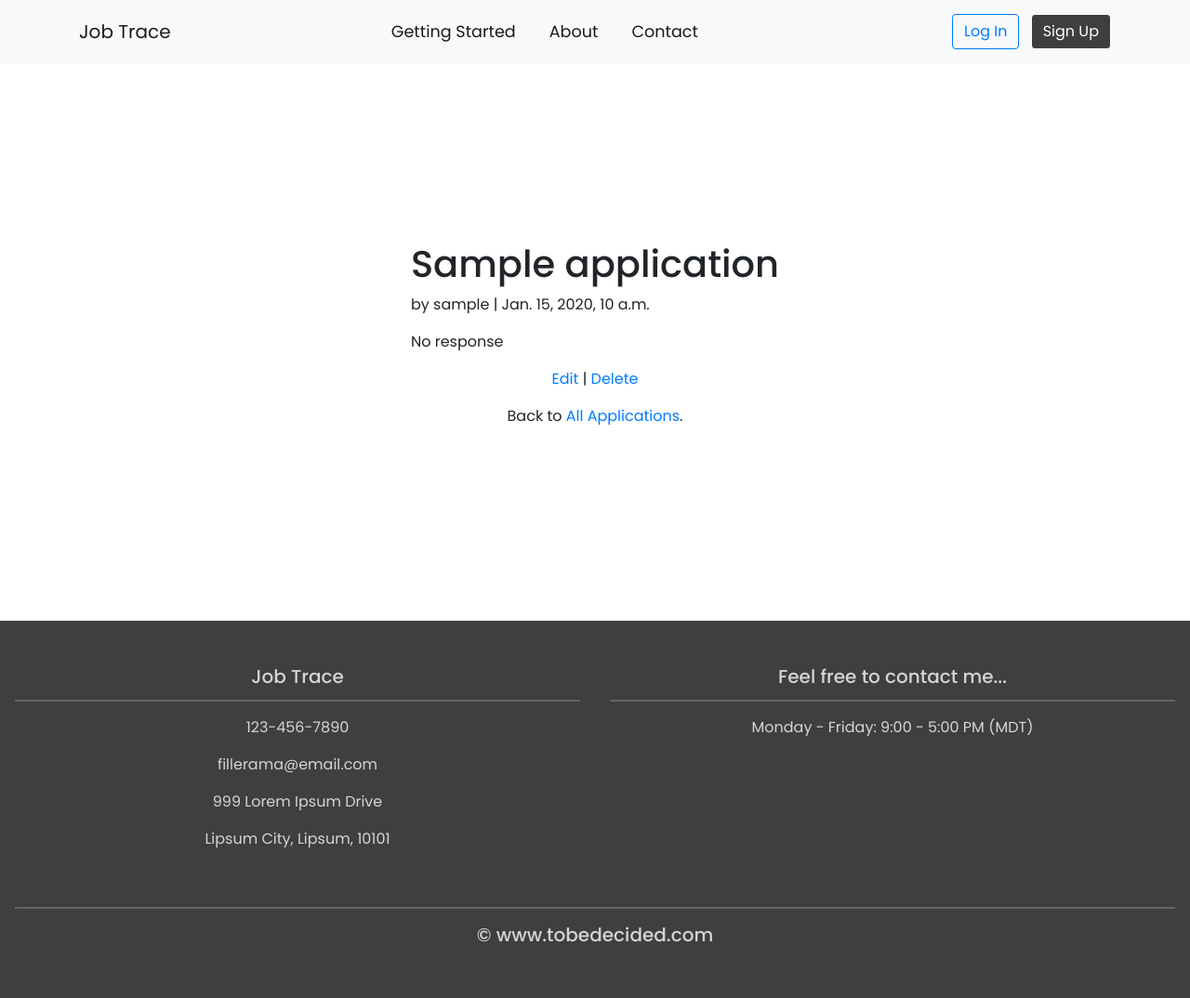
After one commit to dsychoi/job-trace, a Django app: page /applications/1/ in a window 1280 px wide. The commit adds this page. Shown: the whole page at 93% size. Run offline with Django 4.2, Linux system fonts and the light colour scheme; tables that the repository leaves empty hold one stand-in row (values such as "Sample post"); parts of the project's set-up code (start-up, migrations or seed data) failed here and were passed over; some libraries are stand-ins or nearby versions.

Commit message:
implemented CRUD functionality

```diff
--- a/applications/models.py
+++ b/applications/models.py
@@ -5,9 +5,9 @@ from django.urls import reverse
 
 class Application(models.Model):
 	responses = (
-		("?", "No response"),
-		("X", "Rejected"),
-		("O", "Passed"),
+		("No response", "No response"),
+		("Rejected", "Rejected"),
+		("Passed", "Passed"),
 	)
 	company_name = models.CharField(max_length=255)
 	status = models.CharField(max_length=255,choices=responses)
@@ -18,7 +18,7 @@ class Application(models.Model):
 		)
 
 	def __str__(self):
-		return self.title
+		return self.company_name
 
 	def get_absolute_url(self):
-		return reverse("entry_detail", kwargs={"pk": self.pk})
+		return reverse("application_detail", kwargs={"pk": self.pk})
--- a/applications/urls.py
+++ b/applications/urls.py
@@ -1,7 +1,15 @@
 from django.urls import path
-from .views import ApplicationListView
+from .views import (
+	ApplicationListView,
+	ApplicationDetailView,
+	ApplicationUpdateView,
+	ApplicationDeleteView,
+)
 
 
 urlpatterns = [
+	path("<int:pk>/", ApplicationDetailView.as_view(), name="application_detail"),
+	path("<int:pk>/edit/", ApplicationUpdateView.as_view(), name="application_edit"),
+	path("<int:pk>/delete/", ApplicationDeleteView.as_view(), name="application_delete"),
 	path("", ApplicationListView.as_view(), name="application_list"),
 ]
--- a/applications/views.py
+++ b/applications/views.py
@@ -1,4 +1,6 @@
-from django.views.generic import ListView
+from django.views.generic import ListView, DetailView
+from django.views.generic.edit import UpdateView, DeleteView
+from django.urls import reverse_lazy
 
 from .models import Application
 
@@ -6,3 +8,23 @@ from .models import Application
 class ApplicationListView(ListView):
 	model = Application
 	template_name = "application_list.html"
+
+
+class ApplicationDetailView(DetailView):
+	model = Application
+	template_name = "application_detail.html"
+
+
+class ApplicationUpdateView(UpdateView):
+	model = Application
+	fields = (
+		"company_name",
+		"status",
+	)
+	template_name = "application_edit.html"
+
+
+class ApplicationDeleteView(DeleteView):
+	model = Application
+	template_name = "application_delete.html"
+	success_url = reverse_lazy("application_list")
--- a/static/css/style.css
+++ b/static/css/style.css
@@ -30,6 +30,10 @@ body {
     min-height: 75%;
     padding: 20px;
     background: rgba(darken($primary,40%), 0.85);
+}
+
+.entry {
+
 }
 
 .navbar {
--- /dev/null
+++ b/templates/application_detail.html
@@ -0,0 +1,15 @@
+{% extends "base.html" %}
+
+{% block content %}
+</nav>
+<div class="wrapper">
+    <div class="application-entry">
+        <h1>{{ object.company_name }}</h1>
+        <p>by {{ object.author }} | {{ object.date }}</p>
+        <p>{{ object.status }}</p>
+    </div>
+    <p><a href="{% url 'application_edit' application.pk %}">Edit</a> |
+    <a href="{% url 'application_delete' application.pk %}">Delete</a></p>
+    <p>Back to <a href="{% url 'application_list' %}">All Applications</a>.</p>
+</div>
+{% endblock content %}
--- a/templates/home.html
+++ b/templates/home.html
@@ -19,7 +19,7 @@
       <h1 class="display-2">Job Trace</h1>
       <h3>Tracing your steps.</h3>
       <a href="{% url 'example' %}"><button type="button" class="btn btn-outline-light btn-lg">See an example</button></a>
-      <button type="button" class="btn btn-primary btn-lg">Create your own</button>
+      <a href="{% url 'application_list' %}"><button type="button" class="btn btn-primary btn-lg">Create your own</button></a>
     </div>
   </div>
   <div class="carousel-item">
@@ -28,7 +28,7 @@
       <h1 class="display-2">Job Trace</h1>
       <h3>Tracing your steps.</h3>
       <a href="{% url 'example' %}"><button type="button" class="btn btn-outline-light btn-lg">See an example</button></a>
-      <button type="button" class="btn btn-primary btn-lg">Create your own</button>
+      <a href="{% url 'application_list' %}"><button type="button" class="btn btn-primary btn-lg">Create your own</button></a>
     </div>
   </div>
   <div class="carousel-item">
@@ -37,7 +37,7 @@
       <h1 class="display-2">Job Trace</h1>
       <h3>Tracing your steps.</h3>
       <a href="{% url 'example' %}"><button type="button" class="btn btn-outline-light btn-lg">See an example</button></a>
-      <button type="button" class="btn btn-primary btn-lg">Create your own</button>
+      <a href="{% url 'application_list' %}"><button type="button" class="btn btn-primary btn-lg">Create your own</button></a>
     </div>
   </div>
 </div>
```
Also changed, not shown: templates/application_delete.html (added, +11 -0 lines), templates/application_edit.html (added, +12 -0 lines), templates/application_list.html (+9 -9 lines).
